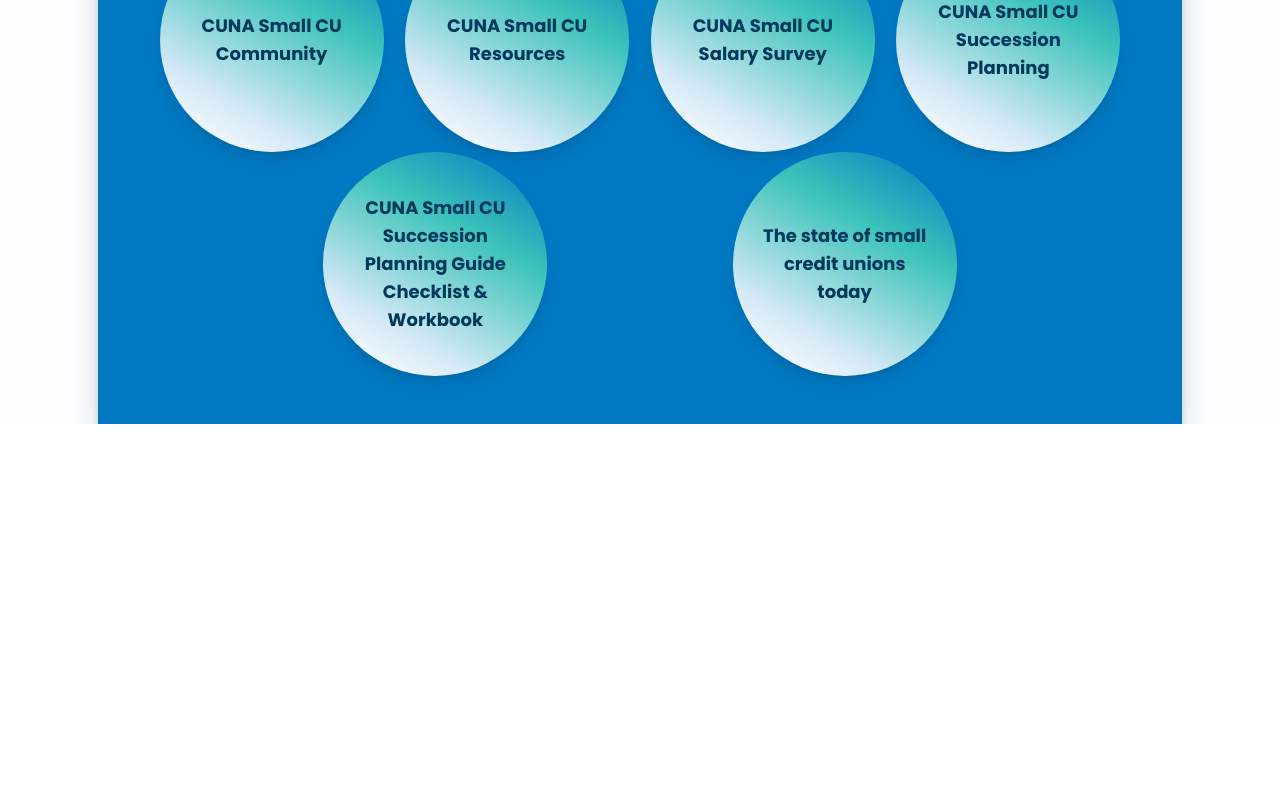
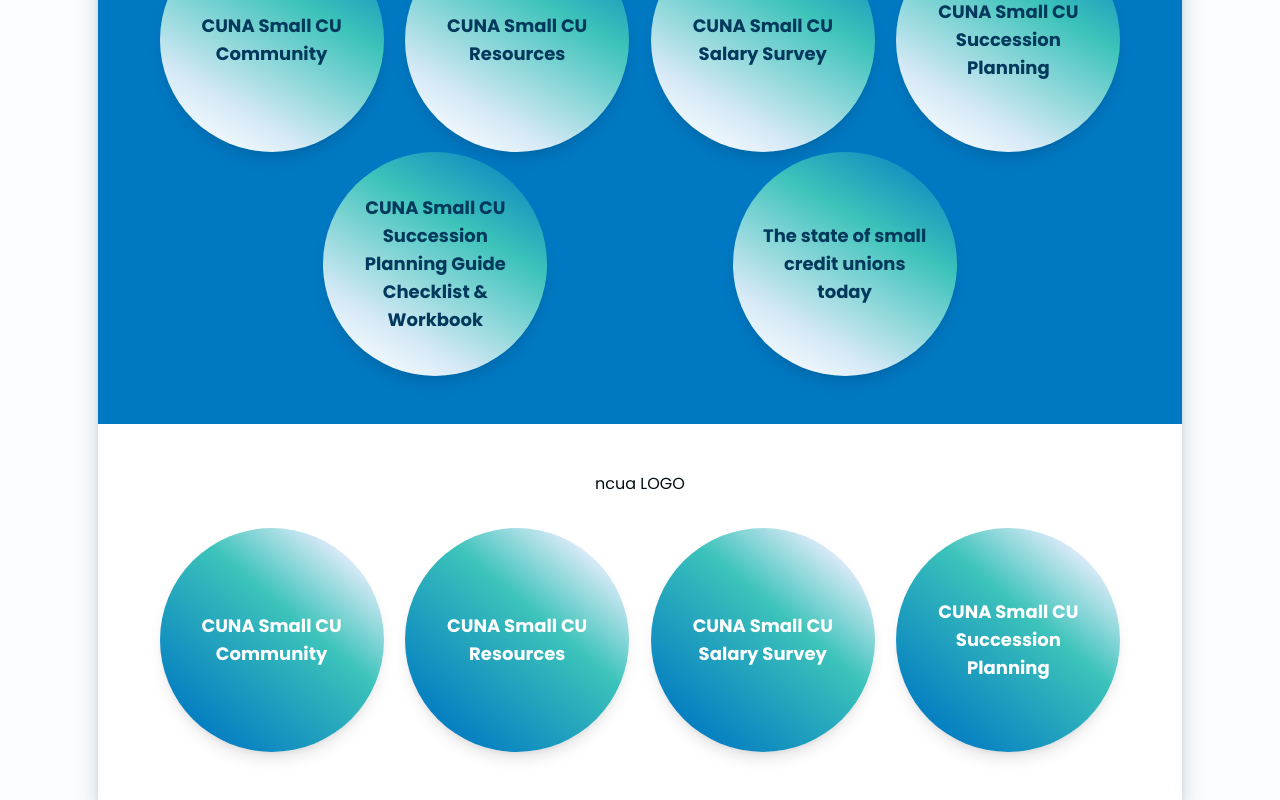
Before and after one commit to Dillonzellis/vss-small-cu, a Next.js app: page / in a window 1280 px wide. Shown: the part 6589-7389 px from the top of the page. Before the commit the page ends 7013 px from the top, so only its background shows below. Built offline with nearby package versions, Linux system fonts and the light colour scheme.

Commit message:
add ncua circles

```diff
--- /dev/null
+++ b/app/components/sections/ncua/NcuaCircles.tsx
@@ -0,0 +1,27 @@
+
+import Container from "../../layout/Container";
+import Circle from "../../circles/Circle";
+import Section from "../../layout/Section";
+import { ncuaData } from "./ncua-data";
+import { Color } from "../../utils/colorClasses";
+
+type NcuaCirclesProps = {
+  bgColor: Color;
+}
+
+const NcuaCircles = ({ bgColor }: NcuaCirclesProps) => {
+  return (
+    <Section bgColor={bgColor}>
+      <div className="tw-mx-auto tw-text-center tw-pb-8">ncua LOGO</div>
+      <Container>
+        <div className="tw-flex tw-flex-wrap tw-justify-evenly">
+          {ncuaData.map((data, idx) => (
+            <Circle key={idx} title={data.title} link={data.link} variant="light" />
+          ))}
+        </div>
+      </Container>
+    </Section >
+  )
+}
+
+export default NcuaCircles;
--- /dev/null
+++ b/app/components/sections/ncua/ncua-data.ts
@@ -0,0 +1,20 @@
+
+
+export const ncuaData = [
+  {
+    title: "CUNA Small CU Community",
+    link: ""
+  },
+  {
+    title: "CUNA Small CU Resources",
+    link: ""
+  },
+  {
+    title: "CUNA Small CU Salary Survey",
+    link: ""
+  },
+  {
+    title: "CUNA Small CU Succession Planning",
+    link: ""
+  },
+]
--- a/app/page.tsx
+++ b/app/page.tsx
@@ -9,6 +9,7 @@
 import Welcome2 from "./components/sections/Welcome2";
 import CunaCircles from "./components/sections/cuna/Cuna";
 import MoreTraining from "./components/sections/more-training-vids/MoreTraining";
+import NcuaCircles from "./components/sections/ncua/NcuaCircles";
 import SolutionCirclessWrapper from "./components/sections/solutions-circles/SolutionCirclesWrapper";
 
 export default function Home() {
@@ -33,6 +34,7 @@
           <BoardFunding bgColor="white" />
           <SolutionCirclessWrapper bgColor="lightBlue" />
           <CunaCircles bgColor="blue" />
+          <NcuaCircles bgColor="white" />
         </div>
       </Container>
     </main>
```
Also changed, not shown: app/components/sections/ncua/NCUA.tsx (deleted).
